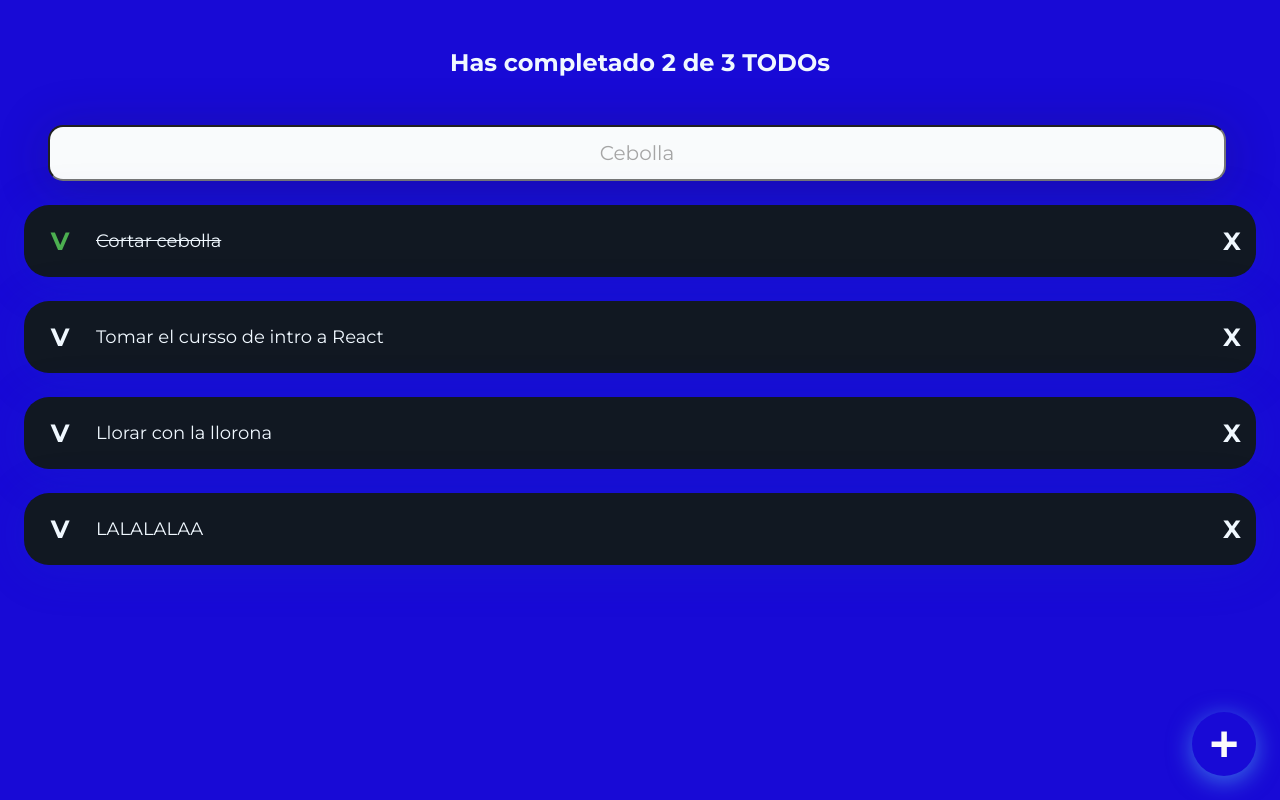
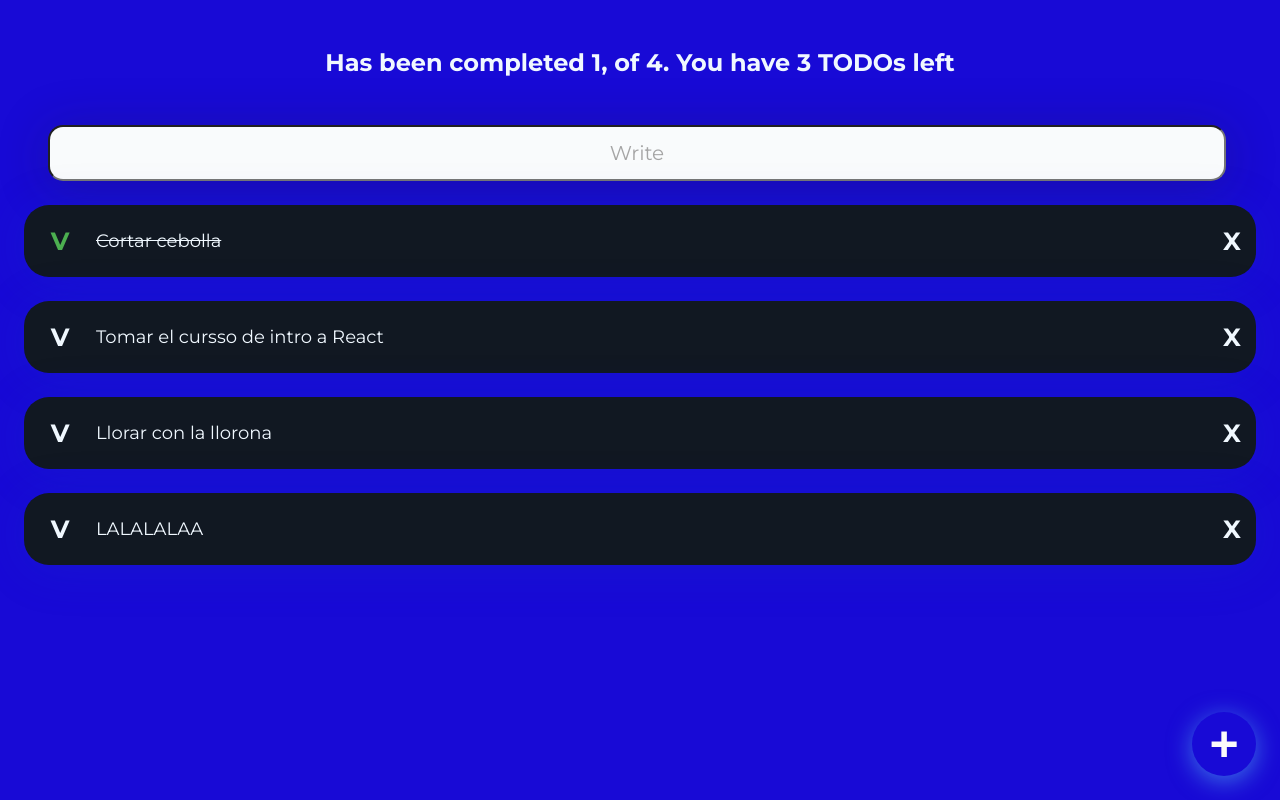
Before and after one commit to EdinsonRequena/TodoListZinli, a React (Create React App) app: page / in a window 1280 px wide. Built offline with nearby package versions, Linux system fonts and the light colour scheme.

Commit message:
Update logic

```diff
--- a/src/App.js
+++ b/src/App.js
@@ -6,7 +6,7 @@ import { TodoList } from './components/TodoList';
 import { CreateTodoButton } from './components/CreateTodoButton';
 import { TodoItem } from './components/TodoItem';
 
-const todos = [
+const defaulTodos = [
   { text: 'Cortar cebolla', completed: true },
   { text: 'Tomar el cursso de intro a React', completed: false },
   { text: 'Llorar con la llorona', completed: false },
@@ -14,13 +14,37 @@ const todos = [
 ];
 
 function App() {
+  const [todos, setTodos] = React.useState(defaulTodos);
+  const [searchValue, setSearchValue] = React.useState('');
+  const completedTodos = todos.filter(todo => !!todo.completed).length
+  const incompleteTodos = todos.filter(todo => !todo.completed).length
+  const totalTodos = todos.length
+  let searchedTodos = [];
+
+  if (!searchValue.length >= 1) {
+    searchedTodos = todos;
+  } else {
+    searchedTodos = todos.filter(todo => {
+      const todoText = todo.text.toLowerCase();
+      const searchText = searchValue.toLowerCase();
+      return todoText.includes(searchText);
+    });
+  }
+
   return (
     <React.Fragment>
-      <TodoCounter />
-      <TodoSearch />
+      <TodoCounter
+        total={totalTodos}
+        completed={completedTodos}
+        incomplete={incompleteTodos}
+      />
+      <TodoSearch
+        searchValue={searchValue}
+        setSearchValue={setSearchValue}
+      />
 
       <TodoList>
-        {todos.map(todo => (
+        {searchedTodos.map(todo => (
           <TodoItem
             key={todo.text}
             text={todo.text}
--- a/src/components/CreateTodoButton.js
+++ b/src/components/CreateTodoButton.js
@@ -2,10 +2,18 @@ import React from 'react'
 import '../assets/styles/components/CreateTodoButton.css'
 
 function CreateTodoButton(props) {
+  const onClickButton = msg => {
+    alert(msg)
+  }
+
     return (
-      <button className="CreateTodoButton">+</button>
+      <button
+        className="CreateTodoButton"
+        onClick={() => onClickButton('Create Todo')}
+      >
+        +
+        </button>
     );
   }
 
-
 export { CreateTodoButton }
--- a/src/components/TodoCounter.js
+++ b/src/components/TodoCounter.js
@@ -1,9 +1,13 @@
 import React from 'react'
 import '../assets/styles/components/TodoCounter.css'
 
-function TodoCounter() {
+function TodoCounter({ total, completed, incomplete }) {
     return (
-      <h2 className="TodoCounter">Has completado 2 de 3 TODOs</h2>
+      <h2
+        className="TodoCounter"
+        >
+          Has been completed {completed}, of {total}. You have {incomplete} TODOs left
+        </h2>
     );
   }
 
--- a/src/components/TodoItem.js
+++ b/src/components/TodoItem.js
@@ -2,15 +2,29 @@ import React from 'react'
 import '../assets/styles/components/TodoItem.css'
 
 function TodoItem(props) {
+  const onComplete = () => {
+    alert(`You completed ${props.text}`)
+  }
+
+  const onDeleted = () => {
+    alert(`You deleted ${props.text}`)
+  }
+
     return (
       <li className="TodoItem">
-        <span className={`Icon Icon-check ${props.completed && 'Icon-check--active'}`}>
+        <span
+          className={`Icon Icon-check ${props.completed && 'Icon-check--active'}`}
+          onClick={onComplete}
+        >
           V
         </span>
         <p className={`TodoItem-p ${props.completed && 'TodoItem-p--complete'}`}>
           {props.text}
         </p>
-        <span className="Icon Icon-delete">
+        <span
+          className="Icon Icon-delete"
+          onClick={onDeleted}
+        >
           X
         </span>
       </li>
--- a/src/components/TodoSearch.js
+++ b/src/components/TodoSearch.js
@@ -1,9 +1,19 @@
 import React from 'react'
 import '../assets/styles/components/TodoSearch.css'
 
-function TodoSearch() {
+function TodoSearch({ secrchValue, setSearchValue }) {
+  const onChangeSearch = e => {
+    console.log(e.target.value)
+    setSearchValue(e.target.value)
+  }
+
     return (
-      <input className="TodoSearch" placeholder="Cebolla" />
+      <input
+        className="TodoSearch"
+        placeholder="Write"
+        value={secrchValue}
+        onChange={e => onChangeSearch(e)}
+        />
     );
   }
 
```
